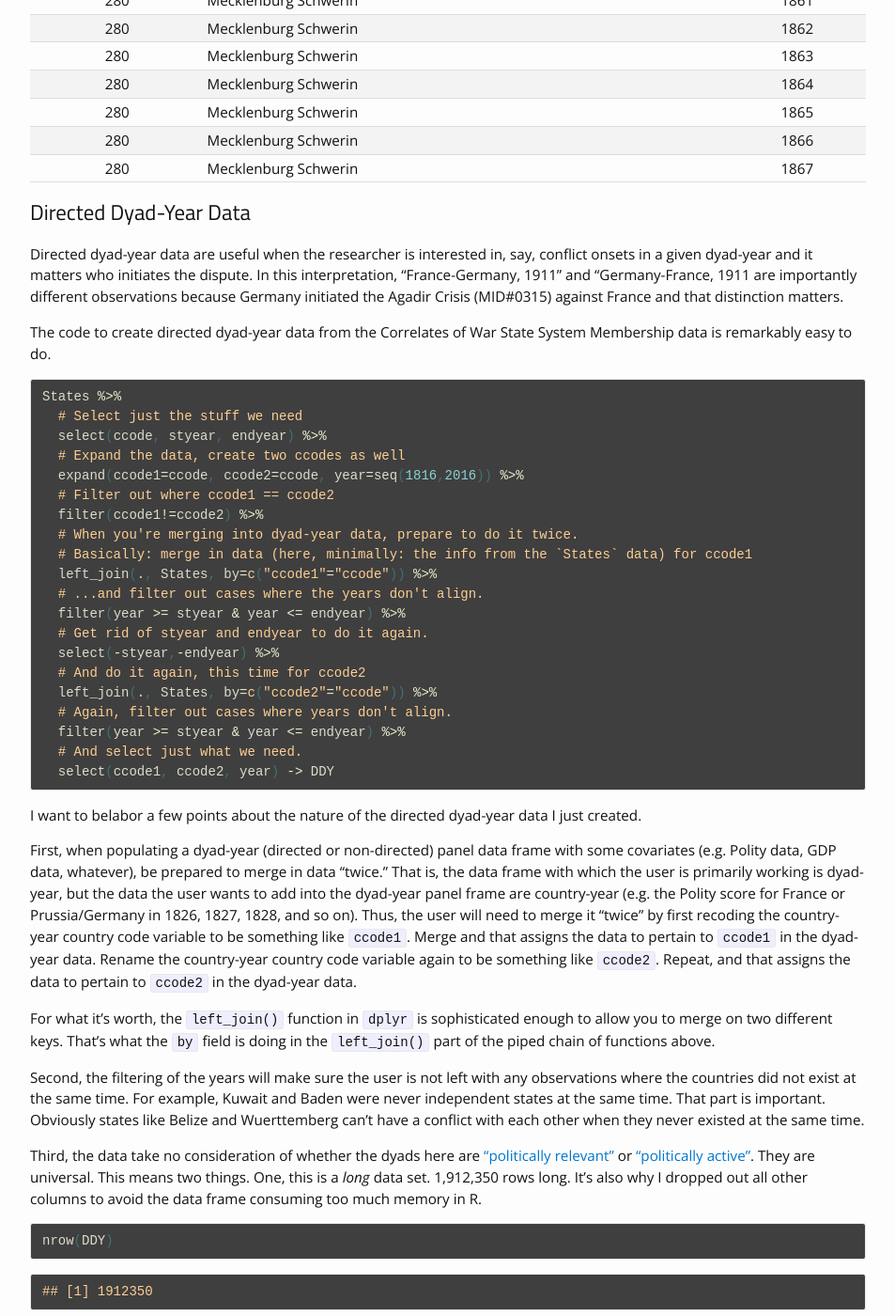
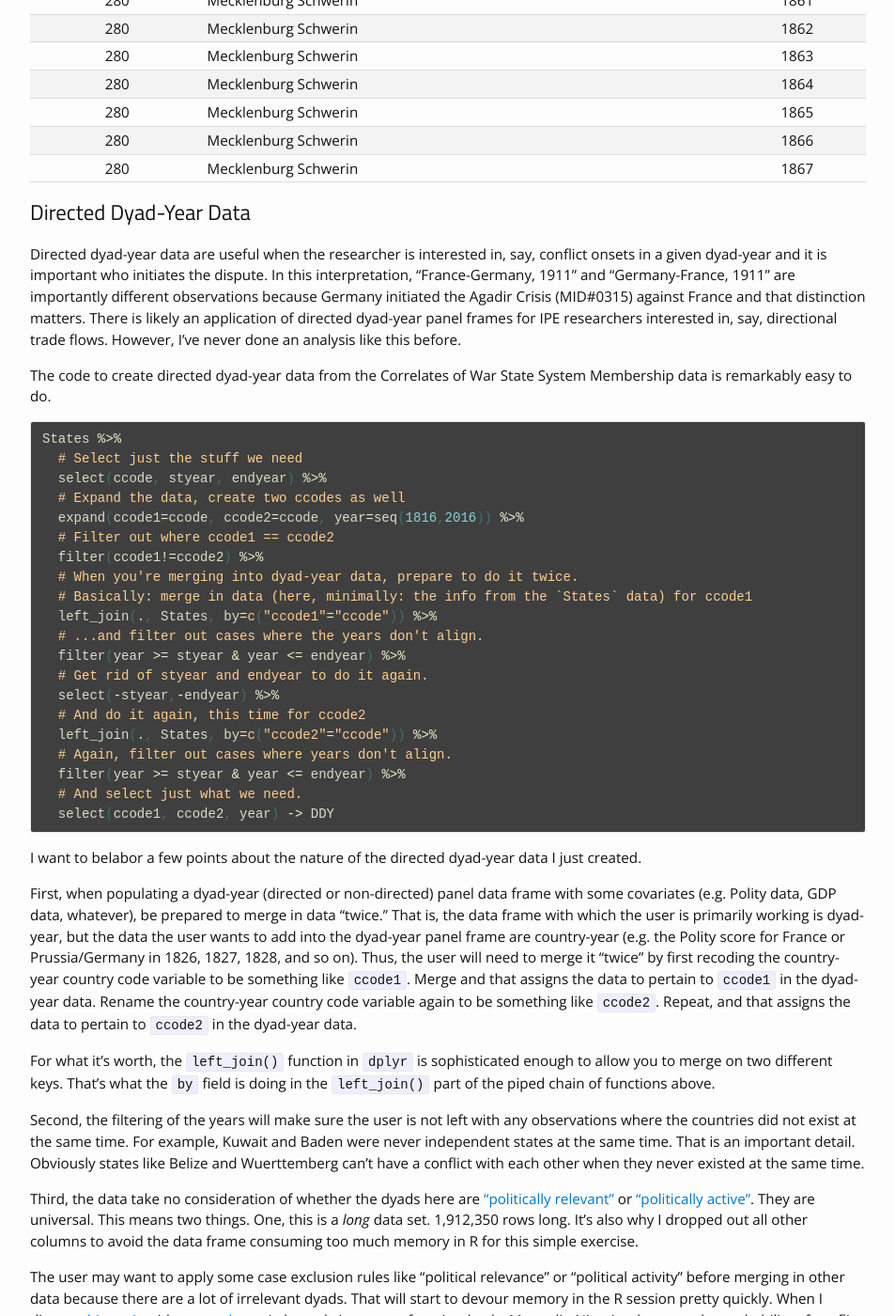
Before and after one commit to svmiller/svmiller.github.io, a Jekyll site: the page built from _posts/2019-01-28-create-country-year-dyad-year-from-country-data.md, in a window 1280 px wide and 1400 px high, scrolled down 2390 px. Shown: the whole window at 94% size, without its empty margins (163-1116 px from the left). Built offline with Jekyll 4.4.1, drawn with Linux system fonts in a browser that asks for light colours; nearby versions of some CDN libraries; some web fonts are replaced; comment, search, counter and statistics services are not loaded; some of the changed text lies outside the part shown.

Commit message:
this and that, these and those

````diff
--- a/_posts/2019-01-28-create-country-year-dyad-year-from-country-data.md
+++ b/_posts/2019-01-28-create-country-year-dyad-year-from-country-data.md
@@ -30,7 +30,7 @@
 
 ## Country-Year Data
 
-The following code will create a simple country-year data frame that you can populate with country-year data of interest to you (e.g. civil war data, various IPE data). I'll annotate the code below so the reader can see what it's doing.
+The following code will create a simple country-year data frame that a user can populate with country-year data of interest to you (e.g. civil war data, various IPE data). I'll annotate the code below so the reader can see what it's doing.
 
 ```r
 States %>%
@@ -205,7 +205,7 @@
 
 ## Directed Dyad-Year Data
 
-Directed dyad-year data are useful when the researcher is interested in, say, conflict onsets in a given dyad-year and it matters who initiates the dispute. In this interpretation, "France-Germany, 1911" and "Germany-France, 1911 are importantly different observations because Germany initiated the Agadir Crisis (MID#0315) against France and that distinction matters.
+Directed dyad-year data are useful when the researcher is interested in, say, conflict onsets in a given dyad-year and it is important who initiates the dispute. In this interpretation, "France-Germany, 1911" and "Germany-France, 1911" are importantly different observations because Germany initiated the Agadir Crisis (MID#0315) against France and that distinction matters. There is likely an application of directed dyad-year panel frames for IPE researchers interested in, say, directional trade flows. However, I've never done an analysis like this before.
 
 The code to create directed dyad-year data from the Correlates of War State System Membership data is remarkably easy to do.
 
@@ -238,20 +238,11 @@
 
 For what it's worth, the `left_join()` function in `dplyr` is sophisticated enough to allow you to merge on two different keys. That's what the `by` field is doing in the `left_join()` part of the piped chain of functions above.
 
-Second, the filtering of the years will make sure the user is not left with any observations where the countries did not exist at the same time. For example, Kuwait and Baden were never independent states at the same time. That part is important. Obviously states like Belize and Wuerttemberg can't have a conflict with each other when they never existed at the same time.
+Second, the filtering of the years will make sure the user is not left with any observations where the countries did not exist at the same time. For example, Kuwait and Baden were never independent states at the same time. That is an important detail. Obviously states like Belize and Wuerttemberg can't have a conflict with each other when they never existed at the same time.
 
-Third, the data take no consideration of whether the dyads here are ["politically relevant"](https://www.jstor.org/stable/3176286?seq=1#page_scan_tab_contents) or ["politically active"](https://journals.sagepub.com/doi/10.1080/07388940500503804). They are universal. This means two things. One, this is a *long* data set. 1,912,350 rows long. It's also why I dropped out all other columns to avoid the data frame consuming too much memory in R.
+Third, the data take no consideration of whether the dyads here are ["politically relevant"](https://www.jstor.org/stable/3176286?seq=1#page_scan_tab_contents) or ["politically active"](https://journals.sagepub.com/doi/10.1080/07388940500503804). They are universal. This means two things. One, this is a *long* data set. 1,912,350 rows long. It's also why I dropped out all other columns to avoid the data frame consuming too much memory in R for this simple exercise.
 
-
-```r
-nrow(DDY)
-```
-
-```
-## [1] 1912350
-```
-
-The user may want to apply some case exclusion rules like "political relevance" or "political activity" because there are a lot of irrelevant dyads in this data and the data set can start to devour memory in the R session pretty quickly. When I discuss [this topic](http://posc3610.svmiller.com/opportunity-conflict/posc3610-lecture-opportunity-conflict.pdf) with [my students](http://posc3610.svmiller.com/), I always bring up my favorite dyad---Mongolia-Nigeria---because the probability of conflict between both states, let alone a fatal MID, is effectively zero even if the thought experiment of what such a fatal conflict would resemble will have your brain wandering to weird places.
+The user may want to apply some case exclusion rules like "political relevance" or "political activity" before merging in other data because there are a lot of irrelevant dyads. That will start to devour memory in the R session pretty quickly. When I discuss [this topic](http://posc3610.svmiller.com/opportunity-conflict/posc3610-lecture-opportunity-conflict.pdf) with [my students](http://posc3610.svmiller.com/), I always bring up my favorite dyad---Mongolia-Nigeria---because the probability of conflict between both states, let alone a fatal MID, is effectively zero even if the thought experiment of what such a fatal conflict would resemble will have your brain wandering to weird places.
 
 However, Mongolia-Nigeria are in this data set, as are Nigeria-Mongolia.
 
@@ -438,11 +429,13 @@
 </tbody>
 </table>
 
+Again, this will create universal directed dyad-year data. It's imperative for the user to make reasonable case exclusion rules on top of that. There may be a reason to have a dyad like Mongolia-Nigeria, Belize-Botswana, or Estonia-Trinidad and Tobago in the data, no matter how rarely those countries interact. However, that's for the user to justify in the analysis section of the paper s/he will write.
+
 ## Non-Directed Dyad-Year Data
 
 Non-directed dyad-year data are (I think) the most common form of dyad-year analyses of inter-state conflict. In other words, the distinction between who initiated a MID versus who was targeted in a MID is irrelevant. It does not matter that Germany initiated a MID against France in 1911 in Agadir. It only matters that there was one, especially between those two countries at that point in time.
 
-In practice, creating non-directed dyad-year data means `ccode1` is whichever state has the lower `ccode` in the dyad. That means the United States (`ccode == 2`) will always be first in any non-directed dyad in which it is a party) and Samoa (`ccode == 990`) will never be first in any non-directed dyad in which it is a member.
+In practice, creating non-directed dyad-year data means `ccode1` is whichever state has the lower `ccode` in the dyad. That means the United States (`ccode == 2`) will always be first in any non-directed dyad in which it is a party and Samoa (`ccode == 990`) will never be first in any non-directed dyad in which it is a member.
 
 Once you understand that distinction, creating a non-directed dyad-year data frame from the directed dyad-year data frame is simple.
 
````
Also changed, not shown: other parts of _posts/2019-01-28-create-country-year-dyad-year-from-country-data.md (+3 -3 lines), _source/2019-01-28-create-country-year-dyad-year-from-country-data.Rmd (+9 -11 lines).
